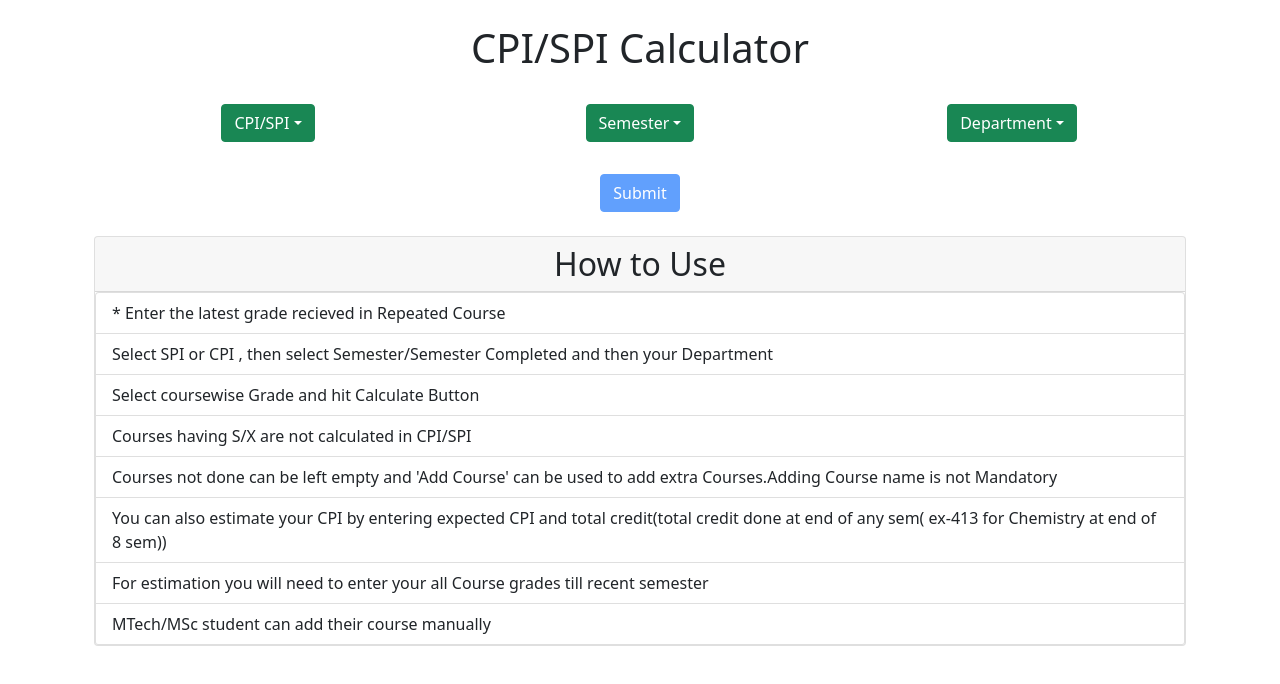
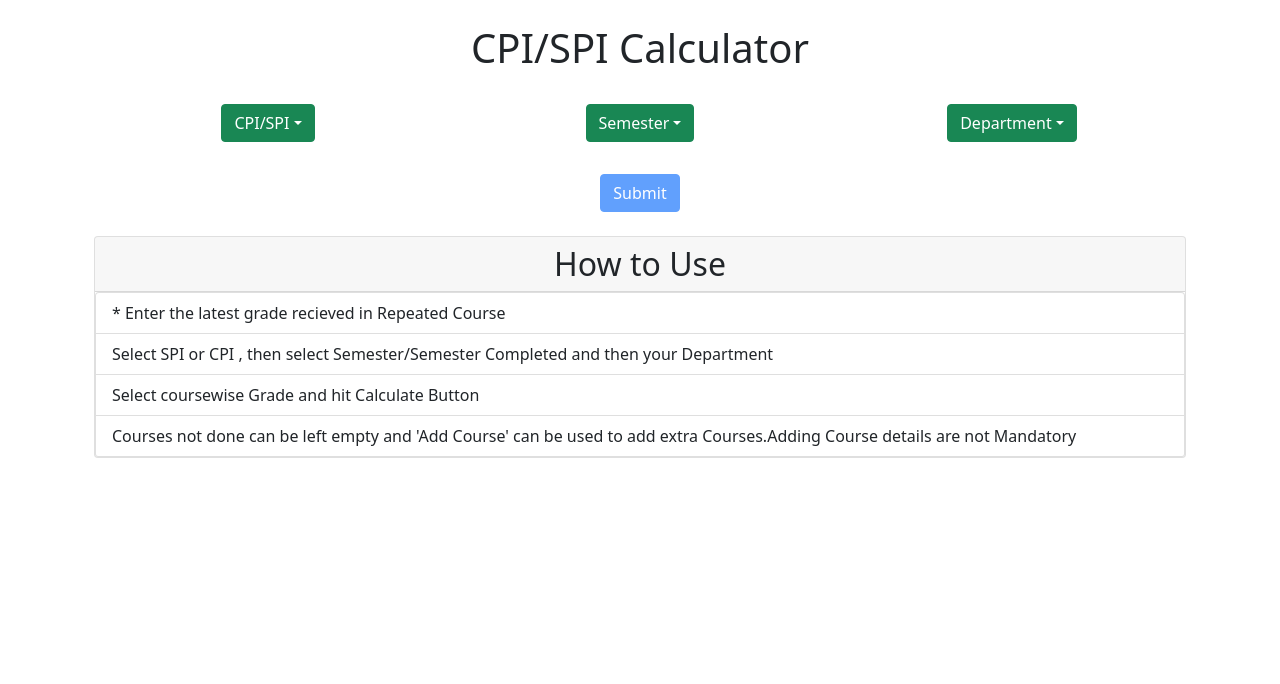
Before and after one commit to ayushyadav9/Grades-Calculator, a React (Create React App) app: page / in a window 1280 px wide. Shown: the top 684 px of the page. Built offline with nearby package versions, Linux system fonts and the light colour scheme.

Commit message:
Guidlines changed

```diff
--- a/src/components/Home.jsx
+++ b/src/components/Home.jsx
@@ -79,14 +79,8 @@ const Home = () => {
                             your
                             Department</li>
                         <li className="list-group-item">Select coursewise Grade and hit Calculate Button</li>
-                        <li className="list-group-item">Courses having S/X are not calculated in CPI/SPI</li>
                         <li className="list-group-item">Courses not done can be left empty and 'Add Course' can be used to add
-                            extra Courses.Adding Course name is not Mandatory</li>
-                        <li className="list-group-item">You can also estimate your CPI by entering expected CPI and total
-                            credit(total credit done at end of any sem( ex-413 for Chemistry at end of 8 sem))</li>
-                        <li className="list-group-item">For estimation you will need to enter your all Course grades till
-                            recent semester</li>
-                        <li className="list-group-item">MTech/MSc student can add their course manually</li>
+                            extra Courses.Adding Course details are not Mandatory</li>
                     </ul>
                 </div>
             </div>
```
